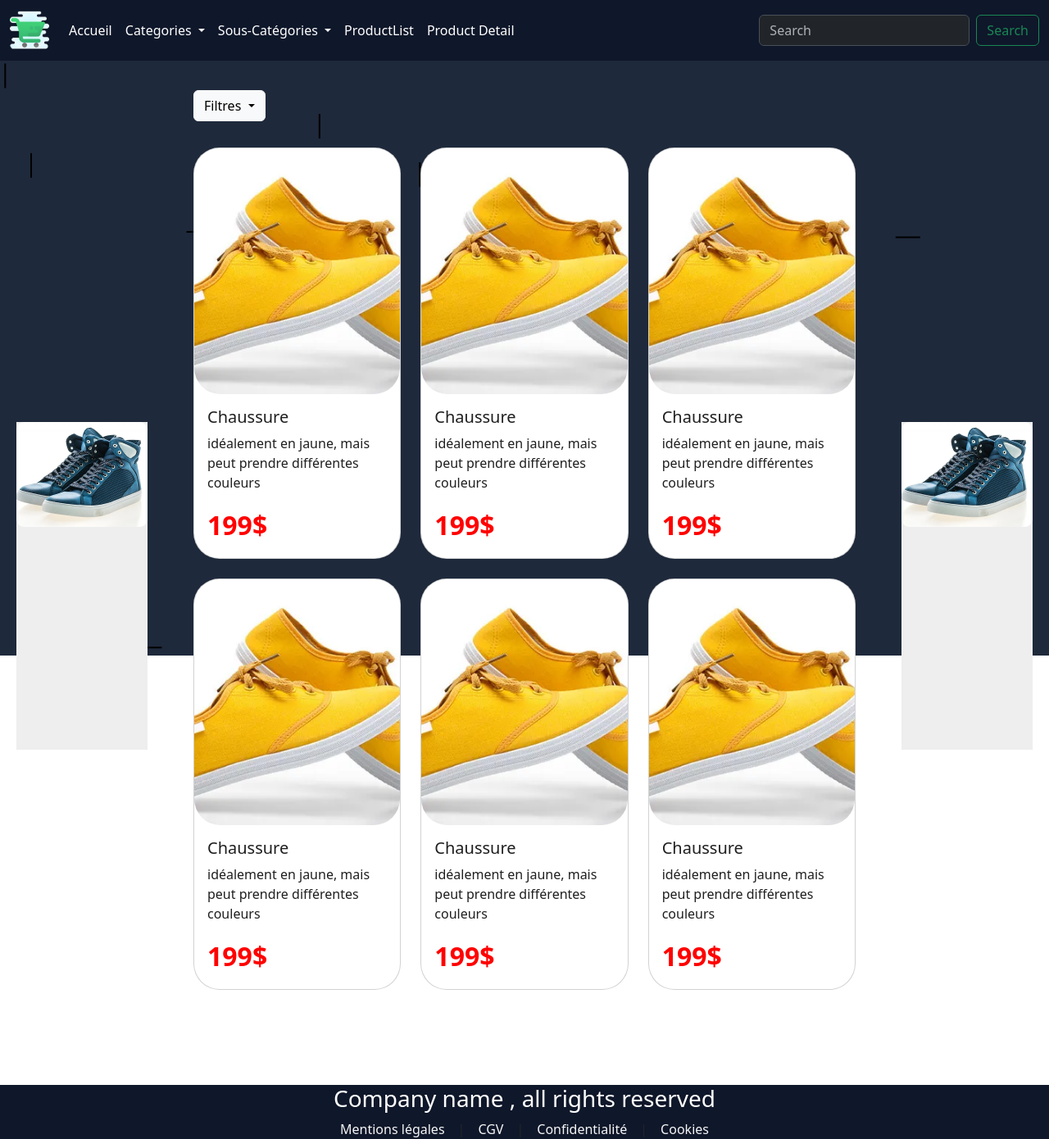
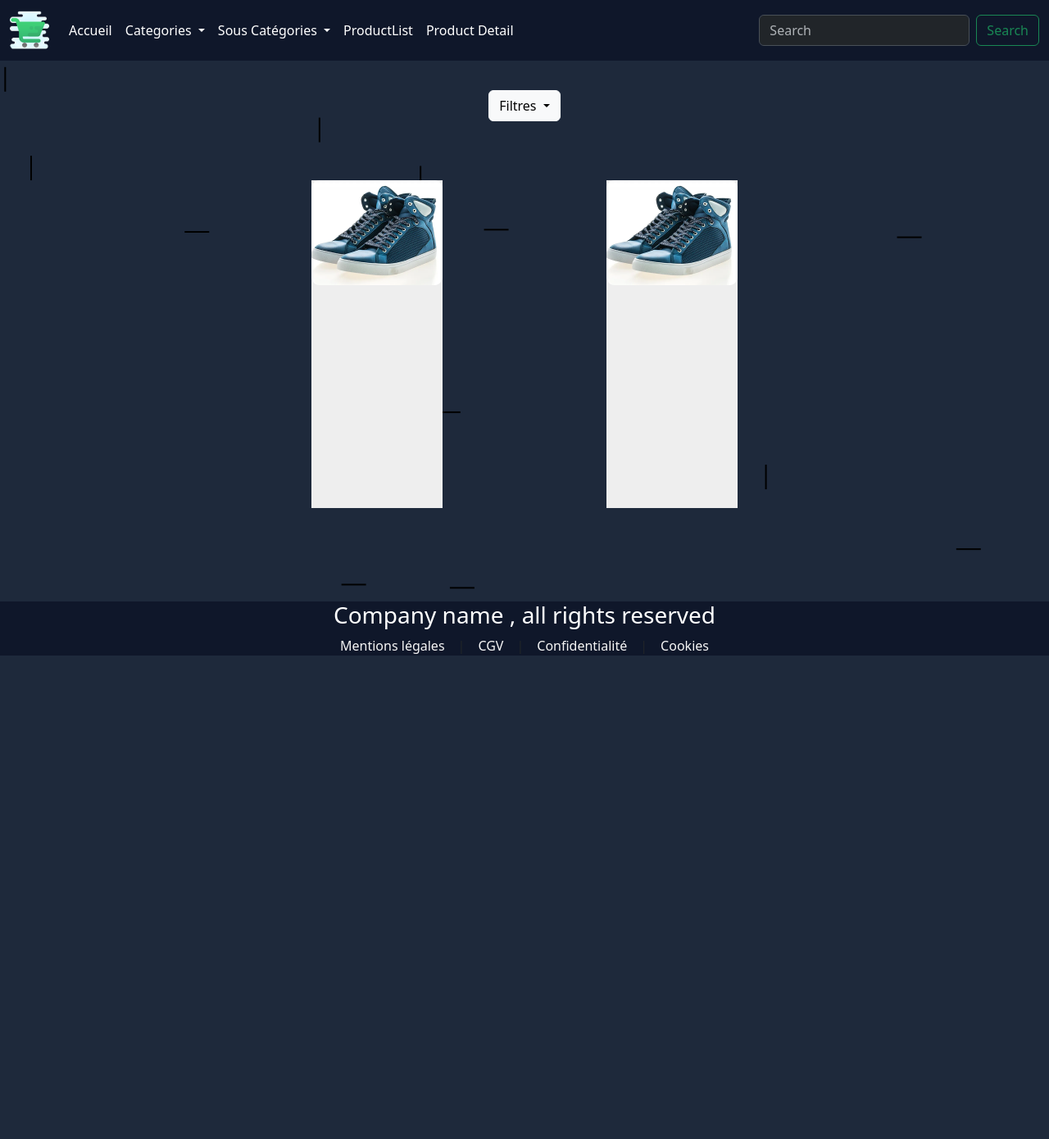
Before and after one commit to Massil-br/phpWebsite1, a PHP site: page /productList.php in a window 1280 px wide. Shown: the whole page at 82% size. After the commit the page ends 800 px from the top, so only its background shows below. Run offline with PHP 8.4, Linux system fonts and the light colour scheme; tables that the repository leaves empty or names only in its code hold one stand-in row (values such as "Sample post").

Commit message:
backend codebase & display dynamic data for categories, subcategories, and productList

```diff
--- /dev/null
+++ b/back/class/ProductCard.php
@@ -0,0 +1,24 @@
+<?php
+
+
+class ProductCard{
+    public Product $product;
+    public ProductImage $productImage;
+    /**
+     * Summary of productAttribute
+     * @var ProductAttribute[]
+     */
+    public array $productAttributes;
+
+    /**
+     * Summary of __construct
+     * @param Product $product
+     * @param ProductImage $productImage
+     * @param ProductAttribute[] $productAttributes
+     */
+    public function __construct(Product $product, ProductImage $productImage, array $productAttributes){
+        $this->product = $product;
+        $this->productImage = $productImage;
+        $this->productAttributes = $productAttributes;
+    }
+}
--- /dev/null
+++ b/back/class/address.php
@@ -0,0 +1,25 @@
+<?php
+
+
+class Address{
+    private int $id;
+    private int $user_id;
+    private string $street;
+    private string $city;
+    private string $postal_code;
+    private string $country;
+    private DateTime $created_at;
+
+    public function __construct(int $id, int $user_id, string $street, string $city, string $postal_code, string $coutry, DateTime $created_at){
+        $this->id = $id;
+        $this->user_id = $user_id;
+        $this->street = $street;
+        $this->city = $city;
+        $this->postal_code = $postal_code;
+        $this->country = $coutry;
+        $this->created_at = $created_at;
+    }
+
+
+
+}
--- /dev/null
+++ b/back/class/attribute.php
@@ -0,0 +1,15 @@
+<?php
+
+class FilterAttribute{
+    private int $id;
+    private string $name;
+
+    public function __construct(int $id, string $name){
+        $this->id = $id;
+        $this->name = $name;
+    }
+
+    public function GetId(): int{
+        return $this->id;
+    }
+}
--- /dev/null
+++ b/back/class/cart.php
@@ -0,0 +1,18 @@
+<?php
+
+
+class Cart{
+    private int $id;
+    private int $user_id;
+
+    public function __construct(int $id, int $user_id){
+        $this->id = $id;
+        $this->user_id = $user_id;
+    }
+
+    public function GetId(): int{
+        return $this->id;
+    }
+
+
+}
--- /dev/null
+++ b/back/class/cartProduct.php
@@ -0,0 +1,25 @@
+<?php
+
+
+class CartProduct{
+    private int $id;
+    private int $cart_id;
+    private int $product_id;
+    private int $quantity;
+
+    public function __construct(int $id, int $cart_id, int $product_id, int $quantity){
+        $this->id = $id;
+        $this->cart_id = $cart_id;
+        $this->product_id = $product_id;
+        $this->quantity = $quantity;
+    }
+
+    public function GetProductId():int{
+        return $this->product_id;
+    }
+    public function GetQuantity(): int{
+        return $this->quantity;
+    }
+
+
+}
--- /dev/null
+++ b/back/class/category.php
@@ -0,0 +1,26 @@
+<?php
+
+class Category{
+    private int $id;
+    private string $name;
+    private string $description;
+    private DateTime $created_at;
+
+    public function __construct(int $id, string $name, string $description, DateTime $created_at){
+        $this->id = $id;
+        $this->name = $name;
+        $this->description = $description;
+        $this->created_at = $created_at;
+    }
+
+    public function GetId():int{
+        return $this->id;
+    }
+
+    public function GetName():string{
+        return $this->name;
+    }
+
+
+
+}
--- /dev/null
+++ b/back/class/productAttribute.php
@@ -0,0 +1,18 @@
+<?php
+
+class ProductAttribute{
+    private int $product_id;
+    private int $attribute_id;
+    private string $value;
+
+    public function __construct(int $product_id, int $attribute_id, string $value ){
+        $this->product_id = $product_id;
+        $this->attribute_id = $attribute_id;
+        $this->value = $value;
+    }
+
+    public function getValue(): string{
+        return $this->value;
+    }
+
+}
--- /dev/null
+++ b/back/class/subCategory.php
@@ -0,0 +1,25 @@
+<?php
+
+class SubCategory{
+    private int $id;
+    private int $category_id;
+    private string $name;
+    private string $description;
+    private DateTime $created_at;
+
+    public function __construct(int $id, int $category_id, string $name, string $description, DateTime $created_at){
+        $this->id = $id;
+        $this->category_id = $category_id;
+        $this->name = $name;
+        $this->description = $description;
+        $this->created_at = $created_at;
+    }
+
+    public function GetId():int{
+        return $this->id;
+    }
+
+    public function GetName():string{
+        return $this->name;
+    }
+}
--- a/front/includes/header.php
+++ b/front/includes/header.php
@@ -1,5 +1,13 @@
 
+<?php
+    require_once '../back/getData.php';
+    $response = GetData(['action'=>'getcategories']);
+    /**
+     * @var Category[] $categories
+     */
+    $categories = $response['categories'];
 
+?>
 
 <!-- header  -->
  <canvas id="background"></canvas>
@@ -30,7 +38,7 @@
                         echo '
                             <li class="nav-item dropdown ">
                                 <a class="nav-link dropdown-toggle active" data-bs-toggle="offcanvas" href="#subcategory" role="button" aria-controls="subcategory">
-                                    Sous-Catégories
+                                    Sous Catégories
                                 </a>
                             </li>
                         ';
@@ -60,24 +68,11 @@
     </div>
     <div class="offcanvas-body offcanvas-row underline-text " >
 
-        <a class="text-decoration-none text-color nav-link scale-on-hover" href="./category?/products">Vêtements</a>
-        <a class="text-decoration-none text-color nav-link scale-on-hover" href="./category?/products">Electronique</a>
-        <a class="text-decoration-none text-color nav-link scale-on-hover" href="./category?/products">Meubles</a>
-        <a class="text-decoration-none text-color nav-link scale-on-hover" href="./category?/products">Vêtements</a>
-        <a class="text-decoration-none text-color nav-link scale-on-hover" href="./category?/products">Electronique</a>
-        <a class="text-decoration-none text-color nav-link scale-on-hover " href="./category?/products">Meubles</a>
-        <a class="text-decoration-none text-color nav-link scale-on-hover" href="./category?/products">Vêtements</a>
-        <a class="text-decoration-none text-color nav-link scale-on-hover" href="./category?/products">Electronique</a>
-        <a class="text-decoration-none text-color nav-link scale-on-hover" href="./category?/products">Meubles</a>
-        <a class="text-decoration-none text-color nav-link scale-on-hover" href="./category?/products">Vêtements</a>
-        <a class="text-decoration-none text-color nav-link scale-on-hover" href="./category?/products">Electronique</a>
-        <a class="text-decoration-none text-color nav-link scale-on-hover" href="./category?/products">Meubles</a>
-        <a class="text-decoration-none text-color nav-link scale-on-hover" href="./category?/products">Vêtements</a>
-        <a class="text-decoration-none text-color nav-link scale-on-hover" href="./category?/products">Electronique</a>
-        <a class="text-decoration-none text-color nav-link scale-on-hover" href="./category?/products">Meubles</a>
-        <a class="text-decoration-none text-color nav-link scale-on-hover" href="./category?/products">Vêtements</a>
-        <a class="text-decoration-none text-color nav-link scale-on-hover" href="./category?/products">Electronique</a>
-        <a class="text-decoration-none text-color nav-link scale-on-hover" href="./category?/products">Meubles</a>
+        <?php foreach($categories as $category): ?>
+            <a class="text-decoration-none text-color nav-link scale-on-hover"
+       href="./productList.php?category=<?= urlencode($category->GetId()) ?>">  <?= htmlspecialchars($category->GetName()) ?></a>
+     <?php endforeach;?>
+
 
     </div>
 
--- a/front/productList.php
+++ b/front/productList.php
@@ -1,3 +1,43 @@
+<?php
+require_once '../back/getData.php';
+// En haut de productList.php, avant le HTML et avant l'inclusion du header
+$subcategories = []; // toujours définir la variable pour éviter les warnings
+
+$productCards = [];
+
+if (isset($_GET['category'])) {
+    $categoryId = (int) $_GET['category'];
+    if ($categoryId <= 0) {
+        $categoryId = null;
+    }
+    $response = GetData(['action'=>'getsubcategories','categoryid' => $categoryId]);
+    $subcategories = $response['subcategories'] ?? [];
+
+    if (isset($_Get['subcategory'])){
+        $subcategoryId = (int) $_GET['subcategory'];
+        $response = GetData(['action' => 'getproductcard', 'param' => 'subcategory', 'id'=> $subcategoryId]);
+        /**
+         * @var ProductCard[]
+         */
+        $productCards = $response['productCards'];
+    }else{
+        $categoryId = (int)$categoryId;
+        $response = GetData(['action' => 'getproductcard', 'param' => 'category', 'id'=> $categoryId]);
+        /**
+         * @var ProductCard[]
+         */
+        $productCards = $response['productCards'];
+
+    }
+
+
+
+} else {
+    $categoryId = null;
+}
+?>
+
+
 <!DOCTYPE html>
 <html lang="fr">
 <head>
@@ -26,13 +66,12 @@
                 </div>
                 <div class="offcanvas-body   underline-text" >
                     <div class="d-flex flex-column ">
-                        <a class="text-decoration-none text-color nav-link" href="./category/subcategory/products">T-shirts</a>
-                        <a class="text-decoration-none text-color nav-link" href="./category/subcategory/products">Pantalons</a>
-                        <a class="text-decoration-none text-color nav-link" href="./category/subcategory/products">Shorts</a>
-                        <a class="text-decoration-none text-color nav-link" href="./category/subcategory/products">Robes</a>
-                        <a class="text-decoration-none text-color nav-link" href="./category/subcategory/products">sweatShirts</a>
-                        <a class="text-decoration-none text-color nav-link" href="./category/subcategory/products">casquettes</a>
-
+                        <?php
+                        /** @var SubCategory[] $subcategories */
+                        /** @var SubCategory $subcategory */
+                        foreach($subcategories as $subcategory): ?>
+                        <a class="text-decoration-none text-color nav-link" href="./productList.php?category=<?= urlencode($categoryId)?>&?subcategory=<?= urlencode($subcategory->GetId())?>"><?= $subcategory->GetName()?></a>
+                        <?php endforeach; ?>
                     </div>
 
                 </div>
@@ -105,93 +144,23 @@
             </div>
 
             <div class="row row-cols-1 row-cols-md-3 g-4 p-3">
+
+                <?php
+                    foreach($productCards as $productCard):
+                ?>
                 <div class="col">
                     <div class="card rounded-5">
-                        <a class="text-decoration-none text-color-light-bg" href="./products/id">
-                        <img src="./assets/chaussure1.webp" class="card-img-top h-300px img-cover  rounded-5" alt="...">
+                        <a class="text-decoration-none text-color-light-bg" href="./products?id=<?= urlencode($productCard->product->GetId()) ?>">
+                        <img src="<?= htmlspecialchars($productCard->productImage->GetRelativeUrl()) ?>" class="card-img-top h-300px img-cover  rounded-5" alt="...">
                         <div class="card-body">
-                        <h5 class="card-title">Chaussure</h5>
-                        <p class="card-text">idéalement en jaune, mais peut prendre différentes couleurs</p>
-                        <p class="card-text" style="color: red; font-size: 2rem;"><strong>199$</strong></p>
+                        <h5 class="card-title"><?= $productCard->product->GetName() ?></h5>
+                        <p class="card-text"><?= $productCard->product->GetDescription() ?></p>
+                        <p class="card-text" style="color: red; font-size: 2rem;"><strong><?= $productCard->product->GetPrice() ?> €</strong></p>
                         </div>
                         </a>
                     </div>
                 </div>
-                <div class="col">
-                    <div class="card rounded-5">
-                        <a class="text-decoration-none text-color-light-bg" href="./products/id">
-                        <img src="./assets/chaussure1.webp" class="card-img-top h-300px img-cover rounded-5" alt="...">
-                        <div class="card-body">
-                        <h5 class="card-title">Chaussure</h5>
-                        <p class="card-text">idéalement en jaune, mais peut prendre différentes couleurs</p>
-                        <p class="card-text" style="color: red; font-size: 2rem;"><strong>199$</strong></p>
-                        </div>
-                        </a>
-                    </div>
-                </div>
-
-                <div class="col mobile">
-                    <div class="mobile-ad">
-                        <img src="./assets/polo1.webp" alt="" class="img-cover w-100">
-                    </div>
-                </div>
-
-
-                <div class="col">
-                    <div class="card rounded-5">
-                        <a class="text-decoration-none text-color-light-bg" href="./products/id">
-                        <img src="./assets/chaussure1.webp" class="card-img-top h-300px img-cover rounded-5" alt="...">
-                        <div class="card-body">
-                        <h5 class="card-title">Chaussure</h5>
-                        <p class="card-text">idéalement en jaune, mais peut prendre différentes couleurs</p>
-                        <p class="card-text" style="color: red; font-size: 2rem;"><strong>199$</strong></p>
-                        </div>
-                        </a>
-                    </div>
-                </div>
-                <div class="col">
-                    <div class="card rounded-5">
-                        <a class="text-decoration-none text-color-light-bg" href="./products/id">
-                        <img src="./assets/chaussure1.webp" class="card-img-top h-300px img-cover rounded-5" alt="...">
-                        <div class="card-body">
-                        <h5 class="card-title">Chaussure</h5>
-                        <p class="card-text">idéalement en jaune, mais peut prendre différentes couleurs</p>
-                        <p class="card-text" style="color: red; font-size: 2rem;"><strong>199$</strong></p>
-                        </div>
-                        </a>
-                    </div>
-                </div>
-                <div class="col">
-                    <div class="card rounded-5">
-                        <a class="text-decoration-none text-color-light-bg" href="./products/id">
-                        <img src="./assets/chaussure1.webp" class="card-img-top h-300px img-cover rounded-5" alt="...">
-                        <div class="card-body">
-                        <h5 class="card-title">Chaussure</h5>
-                        <p class="card-text">idéalement en jaune, mais peut prendre différentes couleurs</p>
-                        <p class="card-text" style="color: red; font-size: 2rem;"><strong>199$</strong></p>
-                        </div>
-                        </a>
-                    </div>
-                </div>
-
-                <div class="col mobile">
-                    <div class="mobile-ad">
-                        <img src="./assets/polo1.webp" alt="" class="img-cover w-100">
-                    </div>
-                </div>
-
-                <div class="col">
-                    <div class="card rounded-5">
-                        <a class="text-decoration-none text-color-light-bg" href="./products/id">
-                        <img src="./assets/chaussure1.webp" class="card-img-top h-300px img-cover rounded-5" alt="...">
-                        <div class="card-body">
-                        <h5 class="card-title">Chaussure</h5>
-                        <p class="card-text">idéalement en jaune, mais peut prendre différentes couleurs</p>
-                        <p class="card-text" style="color: red; font-size: 2rem;"><strong>199$</strong></p>
-                        </div>
-                        </a>
-                    </div>
-                </div>
+                <?php endforeach;?>
             </div>
         </div>
 
```
Also changed, not shown: back/class/product.php (added, +47 -0 lines), back/class/productImage.php (added, +30 -0 lines), back/db.php (+118 -11 lines), back/getData.php (added, +90 -0 lines), front/assets/ProductImage/shoes1.png (added).
